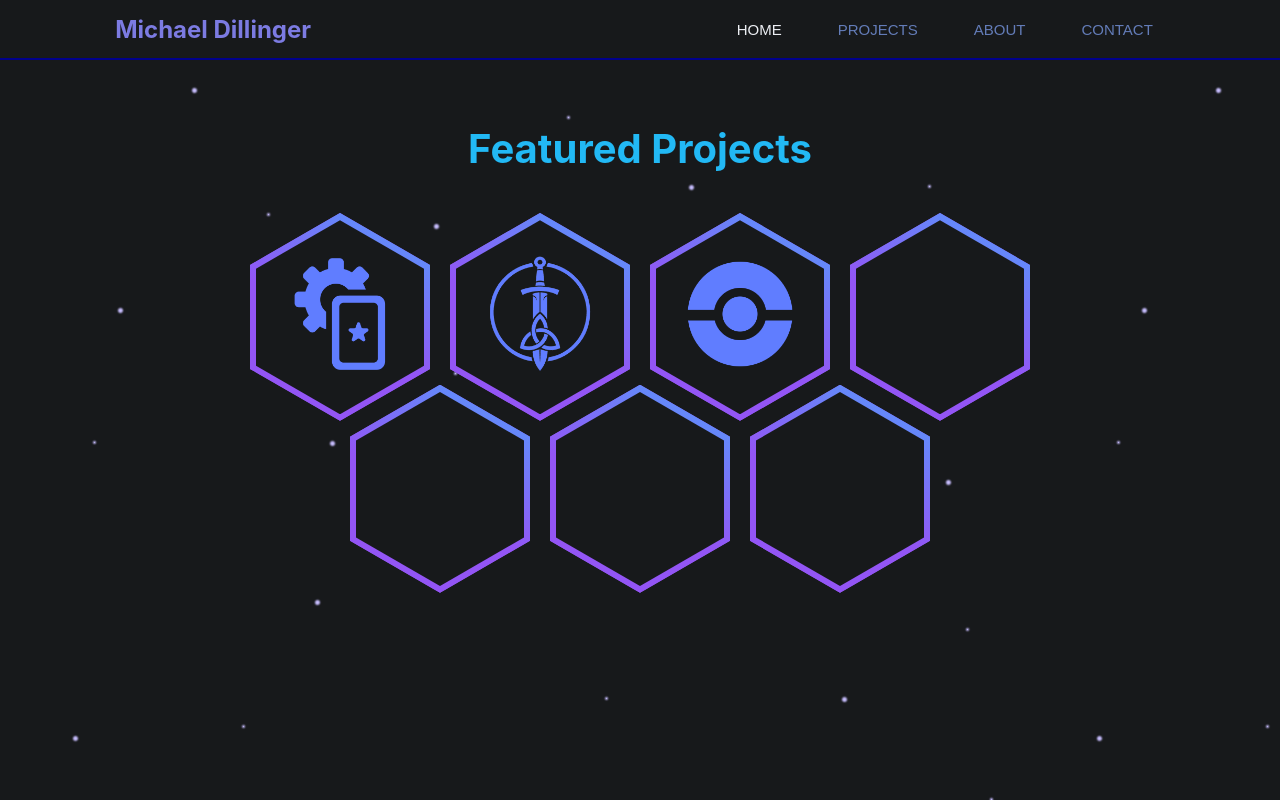
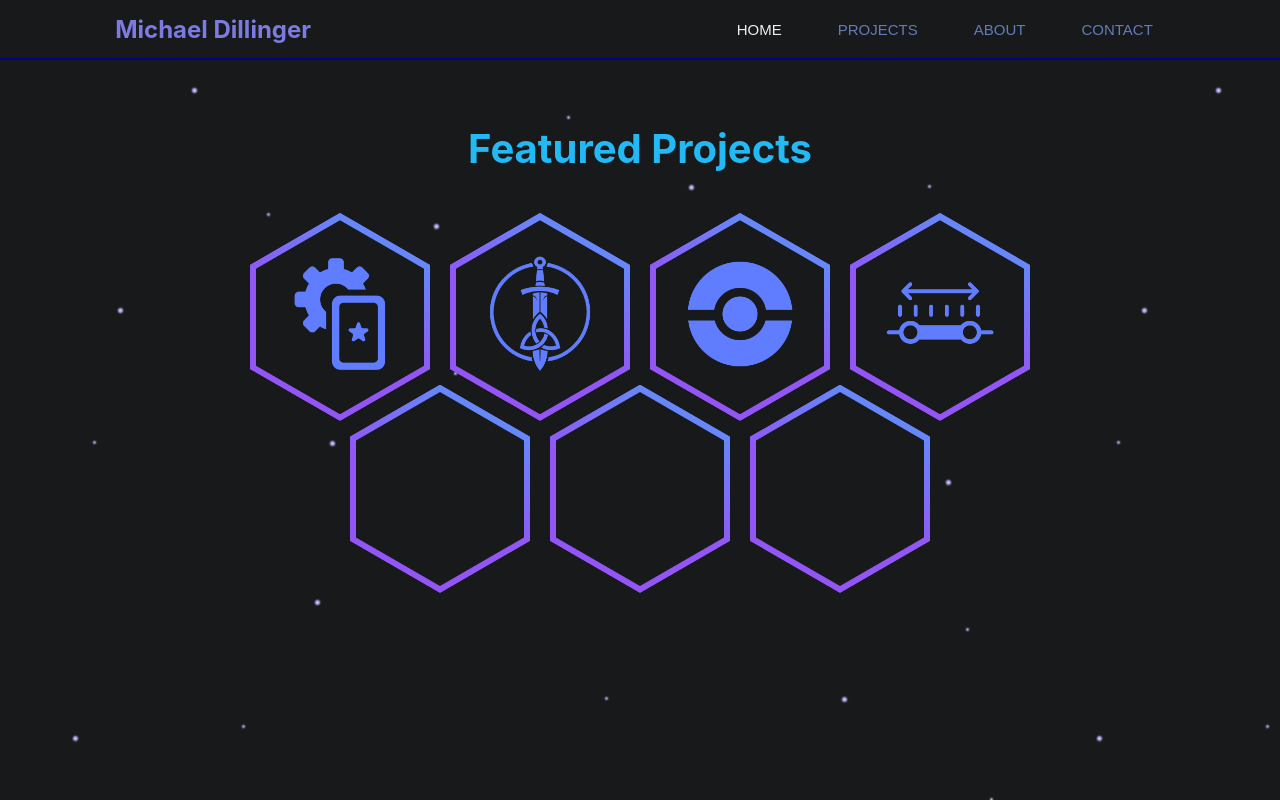
Before and after one commit to mpdillingerOSU/portfolio-website, a React (Create React App) app in the folder frontend/: page / in a window 1280 px wide. Built offline with nearby package versions, Linux system fonts and the light colour scheme; the HTML template or start-up script is replaced by a standard one.

Commit message:
add range ds as featured project

```diff
--- a/frontend/src/pages/WelcomePage.js
+++ b/frontend/src/pages/WelcomePage.js
@@ -30,7 +30,7 @@ function WelcomePage() {
                     </div>
                     <div className="outer-hexagon">
                         <div className="inner-hexagon">
-
+                            <img className="hexagon-project-logo tcg-maker-hexagon-project-logo" src={require("../images/range-ds-logo.png")} alt="range data structure" />
                         </div>
                     </div>
                 </div>
```
Also changed, not shown: frontend/src/images/range-ds-logo.png (added).
